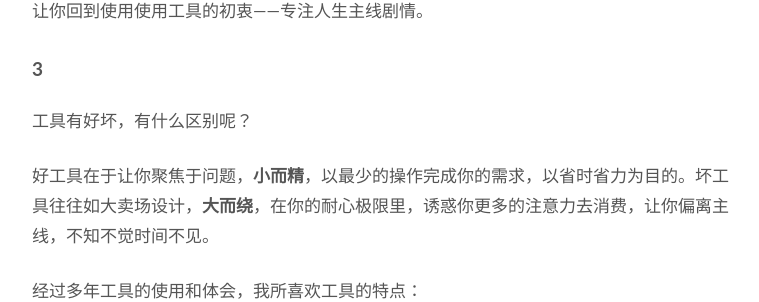
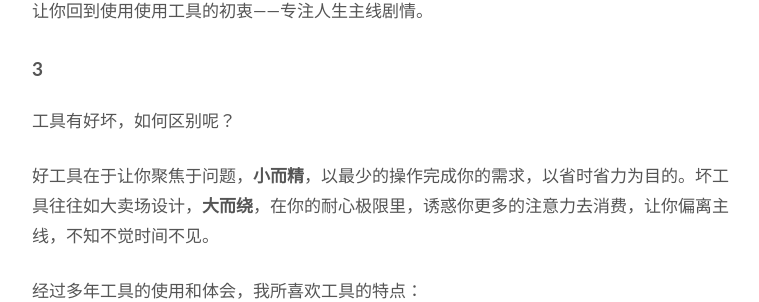
Before and after one commit to WillWang-X/willwang-x.github.io, a Jekyll site: the page built from _posts/2019-03-19-tools.md, in a window 1280 px wide and 900 px high, scrolled down 673 px. Shown: the part 150-452 px from the top of the window, without its empty margins (258-1017 px from the left). Built offline with Jekyll 4.4.1, drawn with Linux system fonts in a browser that asks for light colours.

Commit message:
updated tools

```diff
--- a/_posts/2019-03-19-tools.md
+++ b/_posts/2019-03-19-tools.md
@@ -35,7 +35,7 @@ published: true
 ## 3
 
 
-工具有好坏，有什么区别呢？
+工具有好坏，如何区别呢？
 
 好工具在于让你聚焦于问题，**小而精**，以最少的操作完成你的需求，以省时省力为目的。坏工具往往如大卖场设计，**大而绕**，在你的耐心极限里，诱惑你更多的注意力去消费，让你偏离主线，不知不觉时间不见。
 
```
